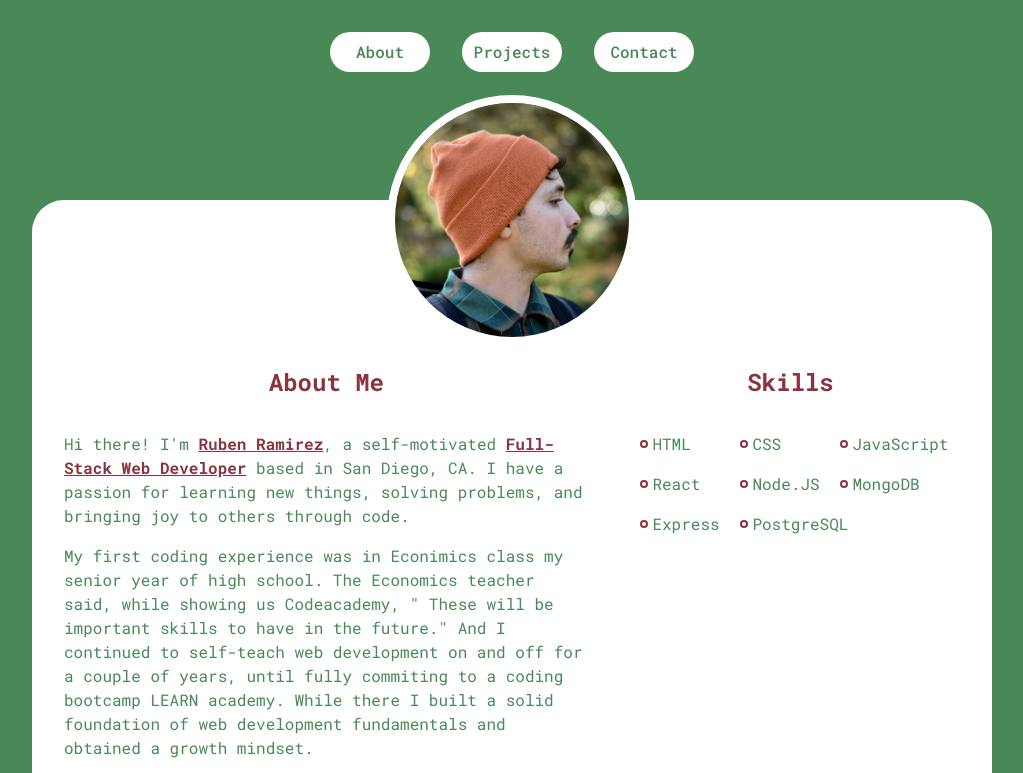
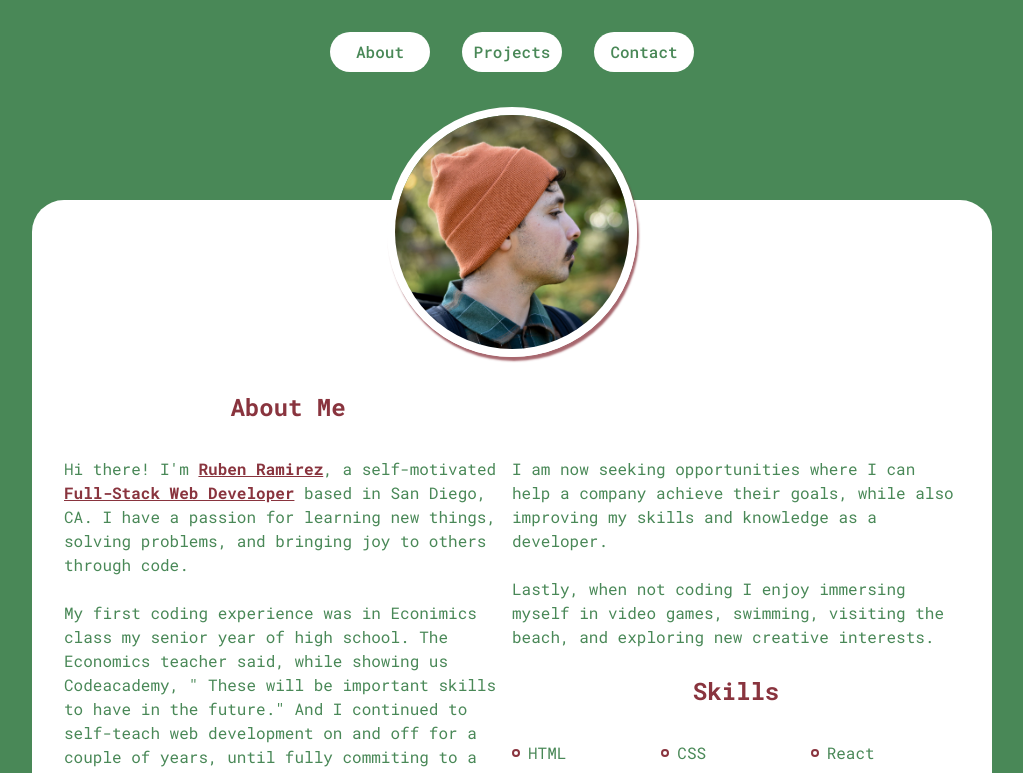
Before and after one commit to rramirez216/rubenramirezdev, a React (Create React App) app: page / in a window 1280 px wide. Shown: the top 773 px of the page, without its empty margins (128-1151 px from the left). Built offline with nearby package versions, Linux system fonts and the light colour scheme.

Commit message:
changes to web app description and changes to about me page laptop and desktop styles

```diff
--- a/public/index.html
+++ b/public/index.html
@@ -7,7 +7,7 @@
     <meta name="theme-color" content="#000000" />
     <meta
       name="description"
-      content="Web site created using create-react-app"
+      content="A self-motivated Full-Stack Web Developer based in San Diego, CA with have a passion for learning new things, solving problems, and bringing joy to others through code."
     />
     <link rel="apple-touch-icon" href="%PUBLIC_URL%/logo192.png" />
     <!--
@@ -24,7 +24,7 @@
       work correctly both with client-side routing and a non-root public URL.
       Learn how to configure a non-root public URL by running `npm run build`.
     -->
-    <title>Ruben Ramirez</title>
+    <title>Ruben Ramirez | Full-Stack Web Developer</title>
   </head>
   <body>
     <noscript>You need to enable JavaScript to run this app.</noscript>
--- a/src/App.js
+++ b/src/App.js
@@ -48,7 +48,7 @@ const Wrapper = styled.main`
   display: flex;
   flex-flow: column;
   align-items: center;
-  overflow-y: scroll;
+  /* overflow-y: scroll; */
   font-family: 'Roboto Mono', monospace;
   @media (min-width: 31.25rem) {
     padding: 16px;
--- a/src/components/About.js
+++ b/src/components/About.js
@@ -7,29 +7,23 @@ export const About = () => {
 
   return (
     <Wrapper>
-      {/* <ImageWrapper> */}
         <SelfPortrait src={Portrait} alt='A portrait of Ruben Ramirez' />
-      {/* </ImageWrapper> */}
-
-      <ParagraphWrapper>
+      <InnerWrapper>
         <Heading>About Me</Heading>
           <Paragraph>
             Hi there! I'm <Highlight>Ruben Ramirez</Highlight>, a self-motivated <Highlight>Full-Stack Web Developer</Highlight> based in San Diego, CA. I have a passion for learning new things, solving problems, and bringing joy to others through code.
           </Paragraph>
           {aboutParagraphs.map((p, i) => <Paragraph key={i}>{p}</Paragraph>)}
-      </ParagraphWrapper>
-      <SkillsWrapper>
           <Heading>Skills</Heading>
           <SkillList>
             {skills.map((skill, i) => <ListItem key={i}><Dash></Dash>{skill}</ListItem>)}
           </SkillList>
-      </SkillsWrapper>
+      </InnerWrapper>
     </Wrapper>
   )
 }
 
 const Wrapper = styled.article`
-  /* width: 100%; */
   max-width: 550px;
   background-color: white;
   border-radius: 32px;
@@ -38,28 +32,18 @@ const Wrapper = styled.article`
   flex-flow: column nowrap;
   align-items: center;
   font-family: 'Roboto Mono', monospace;
-  /* border: 4px solid hsl(353, 45%, 37%); */
-
   @media (min-width: 56.25rem) {
     max-width: 960px;
-    display: grid;
-    column-gap: 32px;
-    grid-template-columns: repeat(5, 1fr);
-    grid-template-rows: 100px 1fr;
-
   }
 `
 
-const ParagraphWrapper = styled.div`
-  grid-column: span 3;
-`
-
-const SkillsWrapper = styled.div`
-grid-column: span 2;
-/* align-self: center; */
-justify-self: center;
-@media (min-width: 56.35rem) {
-  align-self: start;
+const InnerWrapper = styled.div`
+  @media (min-width: 56.25rem) {
+    align-self: flex-start;
+    width: 50%;
+    display: flex;
+    flex-flow: column wrap;
+    height: 600px;
   }
 `
 
@@ -70,6 +54,7 @@ const SelfPortrait = styled.img`
   border: 8px solid white;
   grid-column: span 5;
   justify-self: center;
+  box-shadow: rgb(138 52 62 / 75%) 2px 4px 2px;
   @media (min-width: 56.35rem) {
     width: 250px;
     margin-top: -125px;
@@ -80,13 +65,22 @@ const Heading = styled.h1`
   text-align: center;
   margin: 32px 0;
   color: hsl(353, 45%, 37%);
+  &:nth-child(6) {
+      margin: 0 0 32px;
+    }
 `
 
 const Paragraph = styled.p`
-  margin-bottom: 16px;
+  margin-bottom: 24px;
   &:nth-child(6) {
     margin: 0;
   }
+  @media (min-width: 56.35rem) {
+    &:nth-child(4) {
+      margin-top: 100px;
+    }
+  }
+
 `
 
 const Highlight = styled.span`
@@ -103,6 +97,7 @@ const SkillList = styled.ul`
   flex-flow: row wrap;
   justify-content: center;
   gap: 16px;
+  margin: 0 0 0;
   @media (min-width: 56.25rem) {
     display: grid;
     gap: 16px 0;
@@ -114,7 +109,10 @@ const SkillList = styled.ul`
 const ListItem = styled.li`
   display: flex;
   width: 100px;
-  gap: 4px;
+  gap: 8px;
+  &:nth-child(4) {
+    order: 2;
+  }
 `
 
 const Dash = styled.span`
--- a/src/components/Contact.js
+++ b/src/components/Contact.js
@@ -24,7 +24,10 @@ export const Contact = ({copied, setCopied}) => {
       <h1>Copy:</h1>
       <CopyText>{copied ? 'Copied!' : 'rubenramirez.dev@gmail.com'}</CopyText>
       <CopyToClipboard text='rubenramirez.dev@gmail.com' onCopy={() => setCopied(true)}>
+      <CopyWrapper>
         <CopyButton />
+      </CopyWrapper>
+
       </CopyToClipboard>
     </Wrapper>
   )
@@ -55,6 +58,9 @@ const SocialWrapper = styled.div`
   margin: 16px 0 32px;
   & > a {
     display: block;
+    padding: 8px;
+    border-radius: 8px;
+    box-shadow: rgb(138 52 62 / 75%) 2px 4px 2px;
   }
 
   & > a:link {
@@ -76,6 +82,12 @@ const CopyText = styled.h3`
   margin: 16px 0 32px;
 `
 
+const CopyWrapper = styled.div`
+  padding: 8px;
+  border-radius: 8px;
+  box-shadow: rgb(138 52 62 / 75%) 2px 4px 2px;
+`
+
 const CopyButton = styled(Copy)`
   display: block;
   width: 32px;
--- a/src/components/ProjectCard.js
+++ b/src/components/ProjectCard.js
@@ -33,7 +33,8 @@ const Wrapper = styled.div`
   padding: 16px;
   display: flex;
   flex-flow: column nowrap;
-  border: 2px solid hsl(353, 45%, 37%);
+  /* border: 2px solid hsl(353, 45%, 37%); */
+  box-shadow: rgb(138 52 62 / 75%) 2px 4px 4px;
 `
 
 const ImageWrapper = styled.div`
@@ -48,7 +49,6 @@ const ProjectImage = styled.img`
   transition: transform 500ms ease-in-out;
   &:hover {
     transform: scale(1.5);
-    cursor: pointer;
   }
 `
 
@@ -62,11 +62,11 @@ const ProjectText = styled.p`
 
 const Details = styled(Link)`
   display: flex;
-  /* color: hsl(353, 45%, 37%); */
   width: fit-content;
   background-color: hsl(353, 45%, 37%);
   padding: 8px;
   border-radius: 16px;
+  box-shadow: rgb(138 52 62 / 75%) 2px 4px 2px;
   color: white;
   &:link {
     text-decoration: none;
@@ -84,6 +84,5 @@ const LinkText = styled.span`
 `
 
 const Chevrons = styled(ChevronsRight)`
-  /* color: #8a343e; */
   color: white;
 `
--- a/src/data/data.js
+++ b/src/data/data.js
@@ -19,7 +19,7 @@ const projectsArr =
   }
 ]
 
-const skills = [' HTML', ' CSS', ' JavaScript', ' React', ' Node.JS', ' MongoDB', ' Express', ' PostgreSQL']
+const skills = [' HTML', ' CSS', ' React', ' JavaScript', ' Node.JS', ' MongoDB', ' Express', ' PostgreSQL']
 
 const aboutParagraphs =
   [
```
Lines whose indentation alone changed are shown as unchanged.
